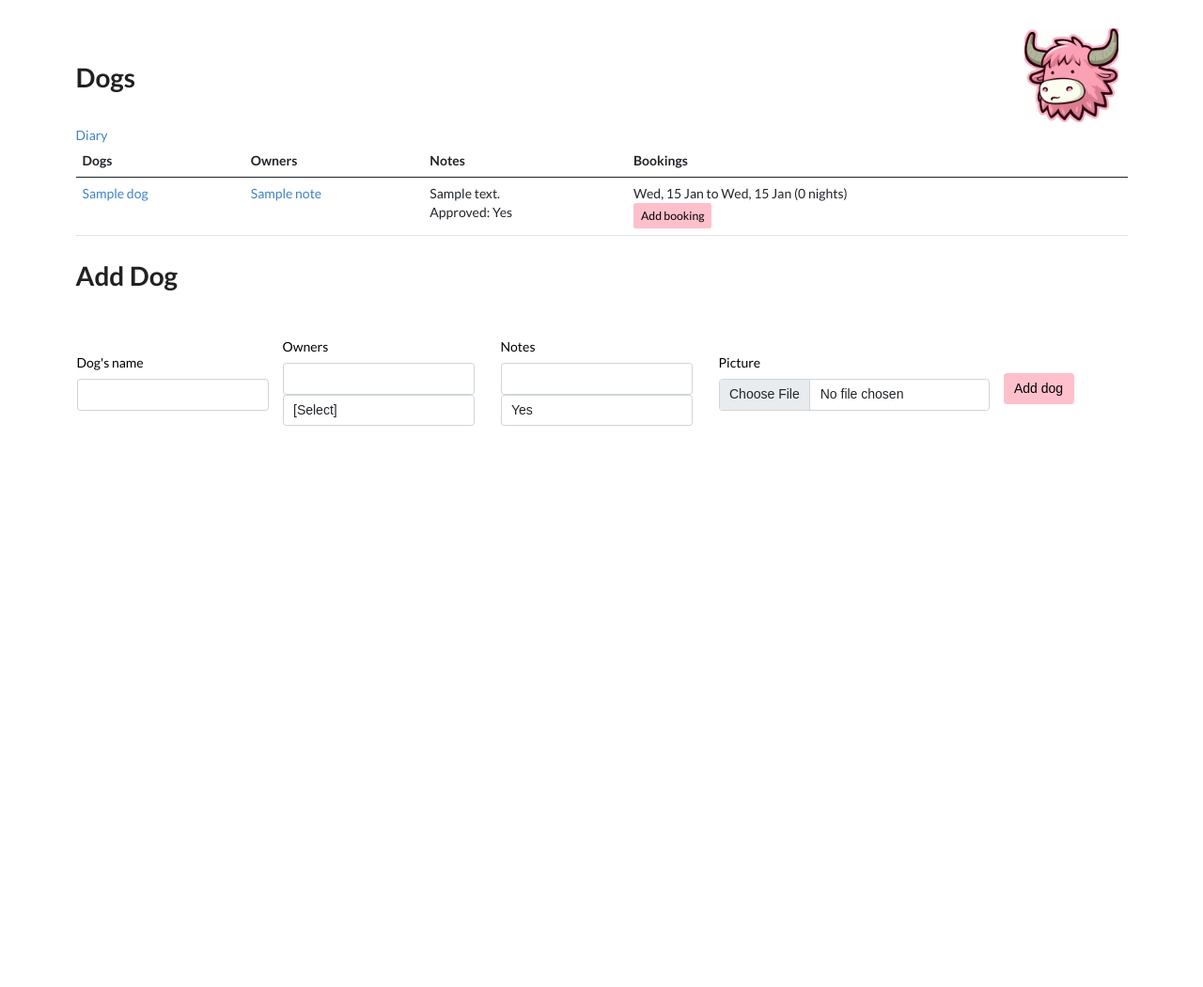
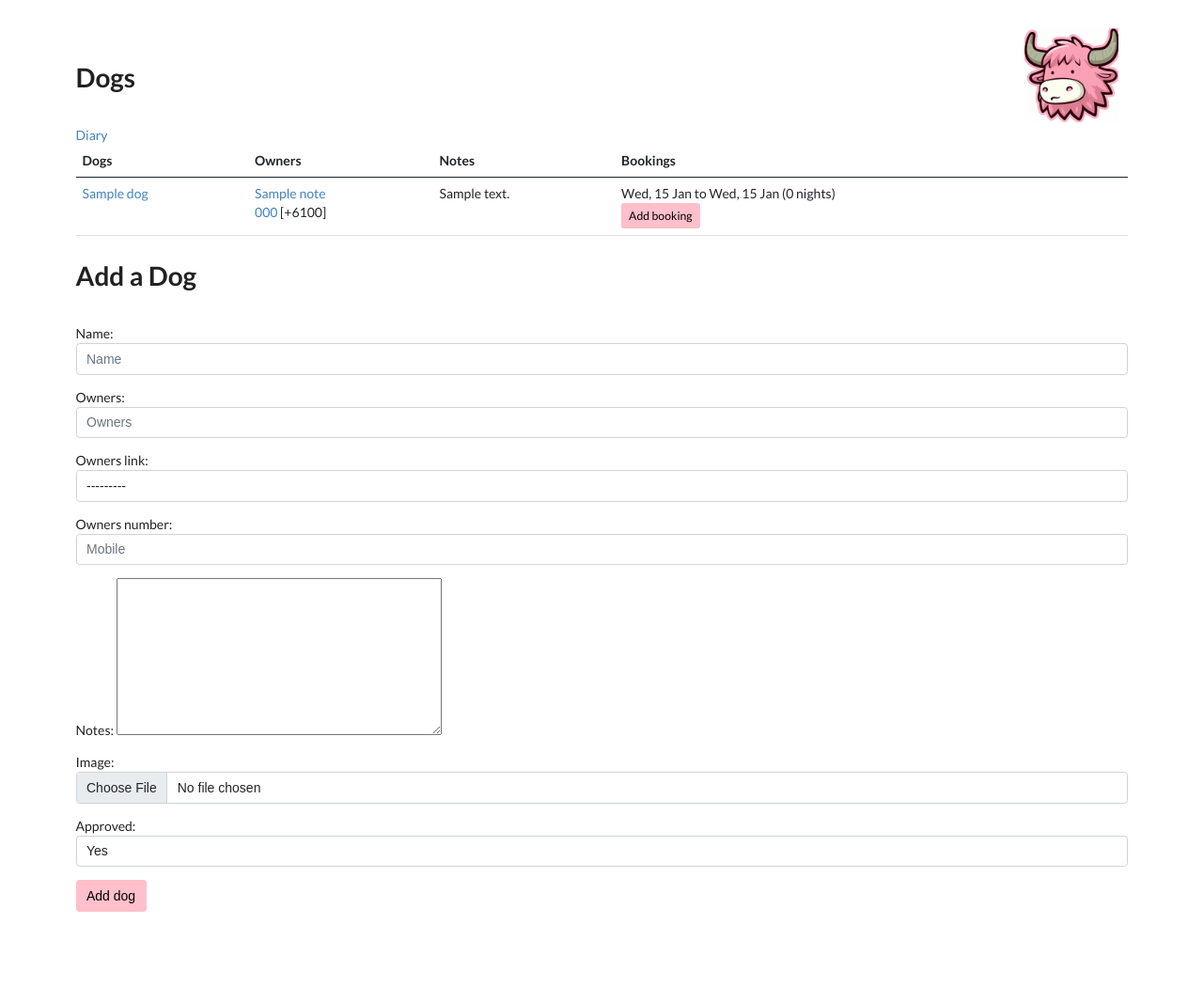
Before and after one commit to DarrenRobinson500/delicium, a Django app: page /dogs in a window 1280 px wide. Shown: the part 48-1098 px from the top of the page at 94% size. Before the commit the page ends 501 px from the top, so only its background shows below. Run offline with Django 5.2, Linux system fonts and the light colour scheme; a user stored in the database is signed in; tables that the repository leaves empty hold one stand-in row (values such as "Sample post"); some libraries are stand-ins or nearby versions.

Commit message:
Updated the dogs page

```diff
--- a/app/forms.py
+++ b/app/forms.py
@@ -19,10 +19,14 @@ class EventForm(ModelForm):
 class DogForm(ModelForm):
     class Meta:
         model = Dog
-        fields = ['name', 'owners', 'owners_link', 'notes', 'image', "approved"]
+        fields = ['name', 'owners', 'owners_link', "owners_number", 'notes', 'image', "approved"]
         widgets = {
             'owners_link': Select(attrs={'class': 'form-control'}),
+            'name': TextInput(attrs={'class':'form-control', 'placeholder': "Name"}),
+            'owners': TextInput(attrs={'class':'form-control', 'placeholder': "Owners"}),
+            'owners_number': TextInput(attrs={'class':'form-control', 'placeholder': "Mobile"}),
             'approved': Select(attrs={'class': 'form-control'}),
+            "image": FileInput(attrs={"class": "form-control", "placeholder": ""}),
         }
 
 class BookingForm(ModelForm):
--- a/app/models.py
+++ b/app/models.py
@@ -137,7 +137,8 @@ class Dog(Model):
     string_name = "Dog"
     name = TextField(null=True, blank=True)
     owners = TextField(null=True, blank=True)
-    notes = TextField(null=True, blank=True)
+    owners_number = TextField(null=True, blank=True)
+    notes = RichTextField(null=True, blank=True)
     approved = CharField(default="Yes", choices=[("Yes", "Yes"), ("No", "No"), ("Limited", "Limited")])
     image = ImageField(null=True, blank=True, upload_to="images/")
     owners_link = ForeignKey(Note, null=True, on_delete=SET_NULL, blank=True)
@@ -161,6 +162,10 @@ class Dog(Model):
         bookings = Booking.objects.filter(dog=self).filter(start_date__gte=today).order_by('start_date')
         if bookings: return bookings[0].start_date
         return today + timedelta(days=360)
+
+    def mobile(self):
+        if not self.owners_number: return None
+        return "+61" + self.owners_number[1:]
 
 
 class Booking(Model):
--- a/app/templates/dog.html
+++ b/app/templates/dog.html
@@ -1,5 +1,16 @@
 {% extends 'base.html'%}
 {% block content %}
+
+
+    {% if edit_mode %}
+        <h1>Edit Mode</h1><br>
+        <form action="{% url 'dog_edit' dog.id %}" class="form-inline my-2 my-lg-0" method="POST" enctype="multipart/form-data">
+            {% csrf_token %}
+            {{ form.media }}
+            {{ form.as_p }}
+            <button type="submit" class="btn btn-yak">{% if edit_mode %} Update Details {% else %} Add dog {% endif %}</button>
+         </form>
+    {% endif %}
 
     <h1>{{ title }}</h1><br>
     <a href="{% url 'dog_diary' %}">Diary</a>
@@ -19,17 +30,20 @@
      <tbody>
         {% for item in objects %}
         <tr>
-            <td><a href="{% url 'dog_edit' item.id %}">{{ item.name }}</a>{% if item.nights > 0 %}({{ item.nights }}){% endif %}</td>
+            <td><a href="{% url 'dog_edit' item.id %}">{{ item.name }}</a>{% if item.nights > 0 %} ({{ item.nights }}){% endif %}</td>
             <td>
                 {% if item.owners_link %}
                     <a href="{% url 'note' item.owners_link.id %}">{{ item.owners_link.heading }}</a>
                 {% else %}
                     {{ item.owners }}
                 {% endif %}
+                {% if item.owners_number %}
+                    <br><a href="tel:+{{ item.mobile }}">{{ item.owners_number }}</a> [{{ item.mobile }}]
+                {% endif %}
             </td>
             <td>
-                {% if item.notes %} {{ item.notes }}<br> {% endif %}
-                Approved: {{ item.approved }}
+                {% if item.notes %} {{ item.notes | safe}}<br> {% endif %}
+                {% if item.approved != "Yes" %}Approved: {{ item.approved }}{% endif %}
 
             </td>
                     {% if show_images %}
@@ -51,61 +65,15 @@
     </table>
 
 
-    {% if edit_mode %}
-        <h1>Edit Mode</h1><br>
-        <form action="{% url 'dog_edit' dog.id %}" class="form-inline my-2 my-lg-0" method="POST" enctype="multipart/form-data">
-        {% csrf_token %}
-    {% else %}
-        <h1>Add Dog</h1><br>
+    {% if not edit_mode %}
+        <h1>Add a Dog</h1><br>
         <form action="{% url 'dogs' %}" class="form-inline my-2 my-lg-0" method="POST" enctype="multipart/form-data">
-        {% csrf_token %}
+            {% csrf_token %}
+            {{ form.media }}
+            {{ form.as_p }}
+            <button type="submit" class="btn btn-yak">{% if edit_mode %} Update Details {% else %} Add dog {% endif %}</button>
+         </form>
      {% endif %}
-        <table class="table-primary">
-            <tbody>
-                <td>
-                    <label class="form-label">Dog's name</label>
-                    <input type="text" name="name" class="form-control" style="min-width:200px"
-                    {% if edit_mode %} value = "{{ dog.name }}" placeholder = "{{ dog.name }}" {% endif %}
-                    >
-                </td>
-                <td class="p-3">
-                    <label class="form-label">Owners</label>
-                    <input type="text" name="owners" class="form-control" style="min-width:200px" {% if edit_mode %} value = "{{ dog.owners }}" placeholder = "{{ dog.owners }}" {% endif %}>
-                    <select name="owners_link" class="form-control" id="id_owners_link">
-                         <option value="" selected>[Select]</option>
-                        {% for person in people %}
-                         <option value="{{ person.id }}">{{ person.heading }}</option>
-                        {% endfor %}
-                    </select>
-
-                </td>
-                <td class="p-3">
-                    <label class="form-label">Notes</label>
-                    <input type="text" name="notes" class="form-control" style="min-width:200px"
-                    {% if edit_mode %} {% if dog.notes %} value = "{{ dog.notes }}" placeholder = "{{ dog.notes }}" {% endif %} {% endif %}>
-
-                    <select name="approved" class="form-control" id="id_approved">
-                        {% for option in options %}
-                         <option value="{{ option }}">{{ option }}</option>
-                        {% endfor %}
-                    </select>
-
-
-                </td>
-                <td class="p-3">
-
-                    <label class="form-label">Picture</label>
-                    <input type="file" name="image" class="form-control" style="min-width:200px" accept="image/*">
-                </td>
-                <td>
-                    <p></p>
-                    <button type="submit" class="btn btn-yak">{% if edit_mode %} Update Details {% else %} Add dog {% endif %}</button>
-                </td>
-            </tbody>
-
-
-        </table>
-     </form>
             <br><br>
             <br><br>
 
--- a/app/views.py
+++ b/app/views.py
@@ -133,7 +133,8 @@ def shopping_reorder(request, dir, id):
 
 def dogs(request):
     if not request.user.is_authenticated: return redirect("login")
-    form = None
+    form = DogForm()
+
     if request.method == 'POST':
         form = DogForm(request.POST, request.FILES)
         if form.is_valid(): form.save()
@@ -155,12 +156,14 @@ def dog_edit(request, id):
         if form.is_valid(): form.save()
         return redirect("dogs")
 
+    form = DogForm(instance=dog)
     objects = Dog.objects.all()
     objects = sorted(objects, key=lambda d: d.next_booking())
 
     count = len(objects)
     options = ["Yes", "No", "Limited"]
-    context = {'objects': objects, 'title': "Dogs", 'count': count, "dog": dog, "edit_mode": True,  'people': people(), 'options':options}
+    context = {'objects': objects, 'title': "Dogs", 'count': count, "dog": dog, "edit_mode": True,  'people': people(),
+               'options':options, 'form':form}
     return render(request, 'dog.html', context)
 
 def dog_diary(request):
--- a/main/urls.py
+++ b/main/urls.py
@@ -39,7 +39,7 @@ urlpatterns = [
     path("shopping_clear", shopping_clear, name="shopping_clear"),
     path("diary", diary, name="diary"),
     path("dogs", dogs, name="dogs"),
-    path("dog_edit<id>", dog_edit, name="dog_edit"),
+    path("dog_edit/<id>", dog_edit, name="dog_edit"),
     path("dog_diary", dog_diary, name="dog_diary"),
     path("booking<id>", booking, name="booking"),
     path("quotes", quotes, name="quotes"),
```
